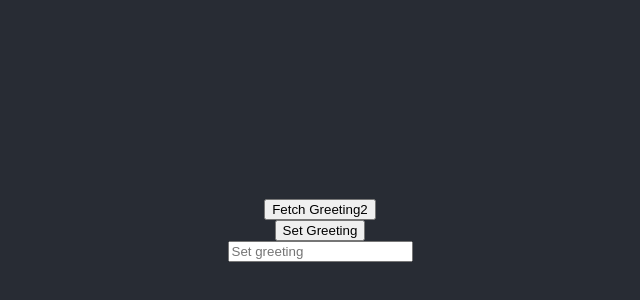
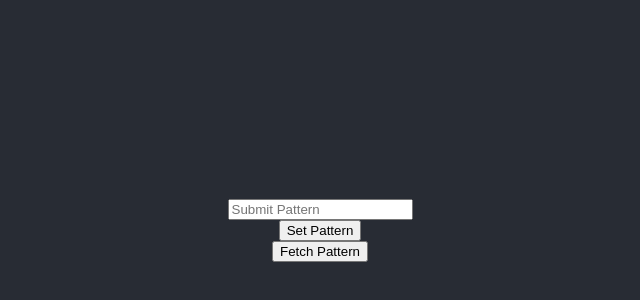
Before and after one commit to defiGames/blockchain-developer-bootcamp-final-project, a React (Create React App) app: page / in a window 1280 px wide. Shown: the part 170-470 px from the top of the page, without its empty margins (320-960 px from the left). Built offline with nearby package versions, Linux system fonts and the light colour scheme.

Commit message:
added status update with await, not events yet

```diff
--- a/src/App.css
+++ b/src/App.css
@@ -24,6 +24,9 @@
   color: white;
 }
 
+.App-confirmation{
+  /*display: none;*/
+}
 .App-link {
   color: #61dafb;
 }
--- a/src/App.js
+++ b/src/App.js
@@ -1,26 +1,31 @@
 import './App.css';
 import { useState } from 'react';
 import { ethers } from 'ethers'
+import ReactDOM from "react-dom";
 import Greeter from './artifacts/contracts/Greeter.sol/Greeter.json'
 
 // Update with the contract address logged out to the CLI when it was deployed
-const greeterAddress = "0x9a676e781a523b5d0c0e43731313a708cb607508"
+const greeterAddress = "0x4ed7c70F96B99c776995fB64377f0d4aB3B0e1C1"
 function App() {
-  // store greeting in local state
-  const [greeting, setGreetingValue] = useState()
+  // store pattern in local state
+  const [pattern, setPatternValue] = useState()
+  const [patternNo, setPatternNo] = useState()
+  const [pending, setPending] = useState()
+  const [hidden, setHidden] = useState()
 
   // request access to the user's MetaMask account
   async function requestAccount() {
     await window.ethereum.request({ method: 'eth_requestAccounts' });
   }
 
-  // call the smart contract, read the current greeting value
-  async function fetchGreeting() {
+  // call the smart contract, read the current pattern value
+  async function fetchPattern() {
     if (typeof window.ethereum !== 'undefined') {
       const provider = new ethers.providers.Web3Provider(window.ethereum)
       const contract = new ethers.Contract(greeterAddress, Greeter.abi, provider)
       try {
-        const data = await contract.greet()
+        const data = String(await contract.totalPatternCount())
+        setPending(`Pattern ID No. ${data-1} has been submitted!`)
         console.log('data: ', data)
       } catch (err) {
         console.log("Error: ", err)
@@ -29,8 +34,8 @@ function App() {
   }
 
   // call the smart contract, send an update
-  async function setGreeting() {
-    if (!greeting) return
+  async function submitPattern() {
+    if (!pattern) return
     if (typeof window.ethereum !== 'undefined') {
       let overrides = {
         value: ethers.utils.parseEther("0.1")     // ether in this case MUST be a string
@@ -39,23 +44,29 @@ function App() {
       const provider = new ethers.providers.Web3Provider(window.ethereum);
       const signer = provider.getSigner()
       const contract = new ethers.Contract(greeterAddress, Greeter.abi, signer)
-      const transaction2 = await contract.mintGuess([parseInt(greeting[0]),parseInt(greeting[1]),parseInt(greeting[2]),parseInt(greeting[3]),], overrides)
-      console.log(Boolean(parseInt(greeting[0])))
-      console.log("raw" + greeting[0])
+      const transaction2 = await contract.mintGuess([parseInt(pattern[0]),parseInt(pattern[1]),parseInt(pattern[2]),parseInt(pattern[3]),], overrides)
+      console.log(Boolean(parseInt(pattern[0])))
+      console.log("raw" + pattern[0])
+      setPending("Tx Pending")
+      setHidden(false)
       await transaction2.wait()
-      //fetchGreeting()
+      fetchPattern()
     }
   }
 
   return (
     <div className="App">
       <header className="App-header">
-        <button onClick={fetchGreeting}>Fetch Greeting2</button>
-        <button onClick={setGreeting}>Set Greeting</button>
-        <input onChange={e => setGreetingValue(e.target.value)} placeholder="Set greeting" />
+        <div className="App-confirmation"  style={{ display: hidden ? "none" : "block"   }}>
+          {pending}
+        </div>
+        <input onChange={e => setPatternValue(e.target.value)} placeholder="Submit Pattern" />
+        <button onClick={submitPattern}>Set Pattern</button>
+        <button onClick={fetchPattern}>Fetch Pattern</button>
       </header>
     </div>
   );
 }
 
 export default App
+//
```
Also changed, not shown: test/sample-test.js (+7 -17 lines), 1 other file (tests, documents, lock files or other folders).
